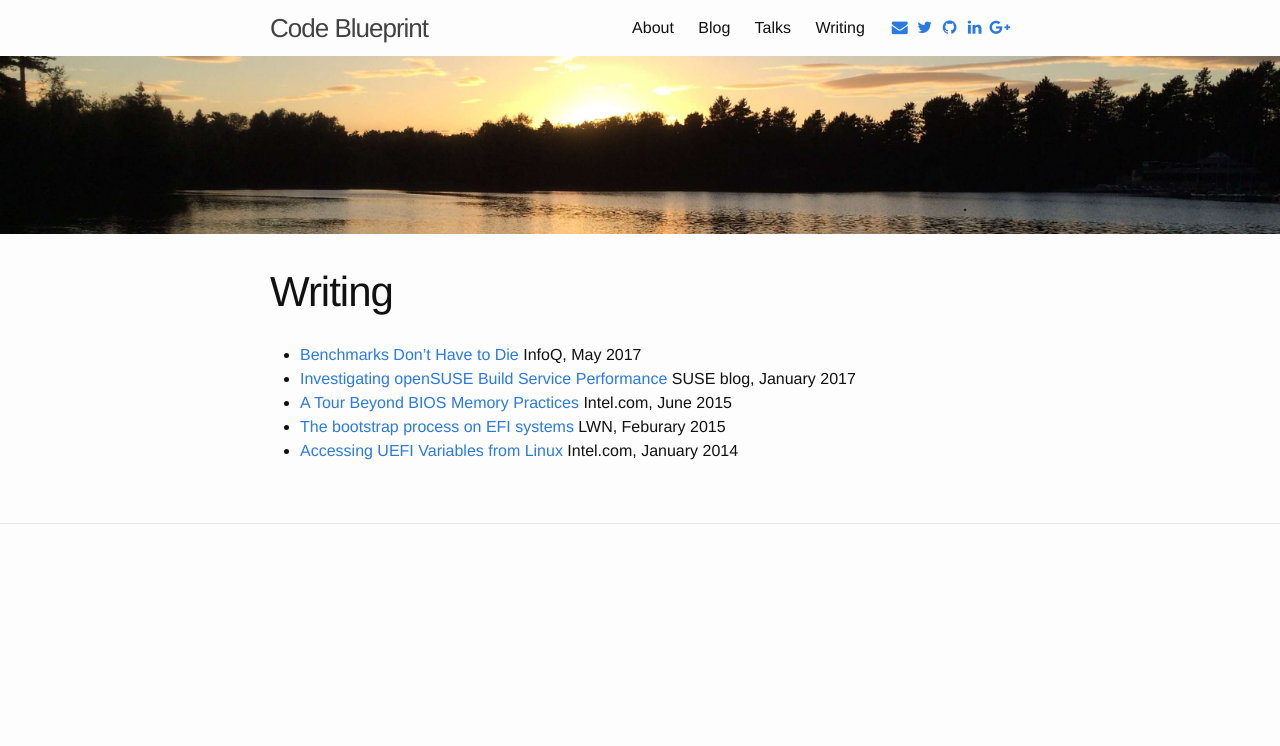
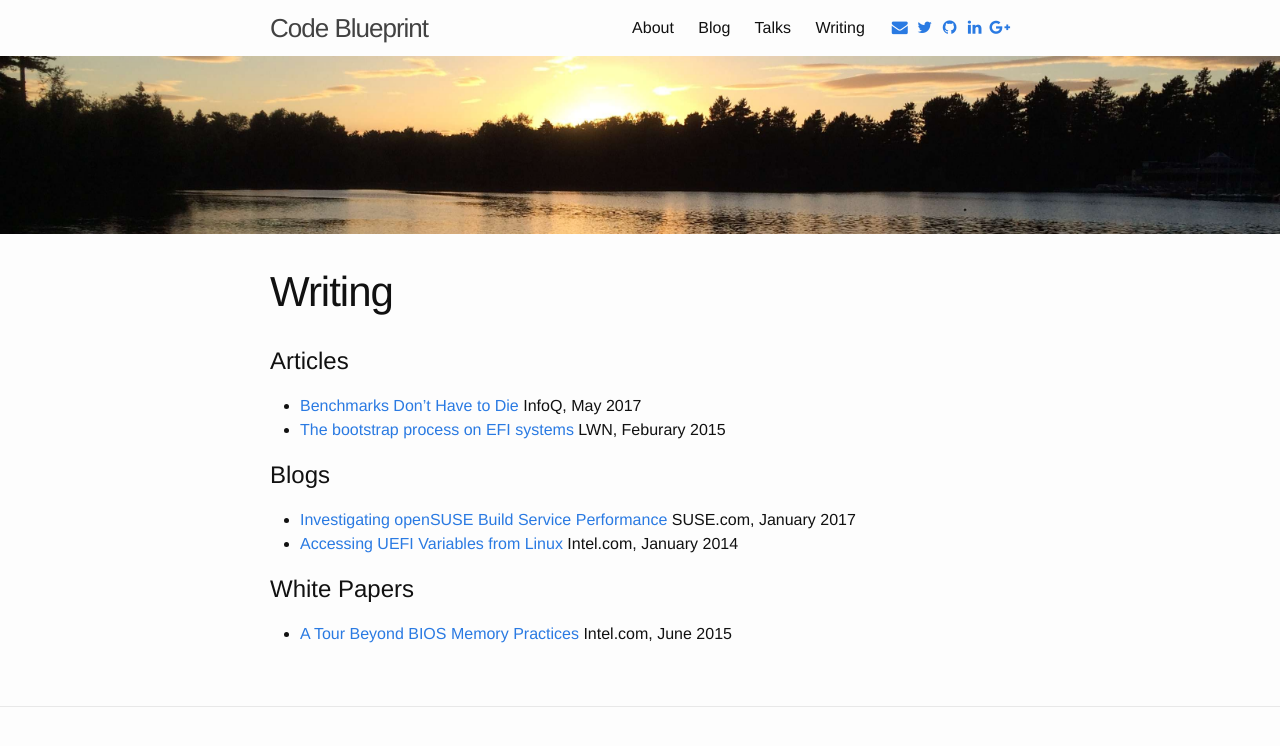
Before and after one commit to mfleming/mfleming.github.io, a Jekyll site: the page built from writing.md, in a window 1280 px wide. Shown: the top 746 px of the page. Built offline with Jekyll 4.4.1, drawn with Linux system fonts in a browser that asks for light colours; nearby versions of some CDN libraries.

Commit message:
writing: Restructure and include headings for each type of work

```diff
--- a/writing.md
+++ b/writing.md
@@ -4,8 +4,13 @@ title: Writing
 permalink: /writing/
 ---
 
+# Articles <a name="articles"></a> #
  - [Benchmarks Don't Have to Die](https://www.infoq.com/articles/traditional-benchmark-lifespan) InfoQ, May 2017
- - [Investigating openSUSE Build Service Performance](https://www.suse.com/communities/blog/investigating-opensuse-build-service-performance/) SUSE blog, January 2017
+ - [The bootstrap process on EFI systems](https://lwn.net/Articles/632528/) LWN, Feburary 2015
+
+# Blogs <a name="blogs"></a> #
+ - [Investigating openSUSE Build Service Performance](https://www.suse.com/communities/blog/investigating-opensuse-build-service-performance/) SUSE.com, January 2017
+ - [Accessing UEFI Variables from Linux](http://firmware.intel.com/blog/accessing-uefi-variables-linux) Intel.com, January 2014
+
+# White Papers <a name="whitepapers"></a> #
  - [A Tour Beyond BIOS Memory Practices](https://firmware.intel.com/sites/default/files/resources/A_Tour_Beyond_BIOS_Memory_Practices_with_UEFI.pdf) Intel.com, June 2015
- - [The bootstrap process on EFI systems](https://lwn.net/Articles/632528/) LWN, Feburary 2015
- - [Accessing UEFI Variables from Linux](http://firmware.intel.com/blog/accessing-uefi-variables-linux) Intel.com, January 2014
```
